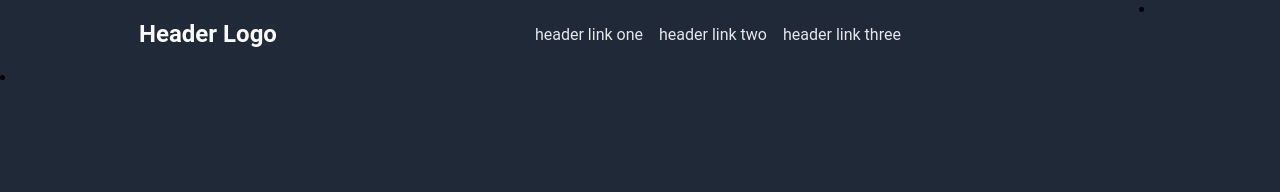
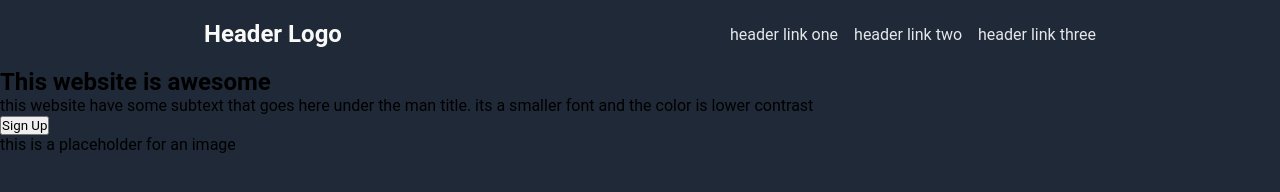
Before and after one commit to alexsiba/landing-page, a plain HTML site: page index.html in a window 1280 px wide. Drawn offline with Linux system fonts and the light colour scheme.

Commit message:
the main structure for the main page

```diff
--- a/index.html
+++ b/index.html
@@ -16,10 +16,21 @@
             <li>header link two</li>
             <li>header link three</li>
           </ul>
-          <li></li>
         </nav>
       </div>
-      <li></li>
+      <div class="main">
+        <div class="main-text">
+          <h2>This website is awesome</h2>
+          <p>
+            this website have some subtext that goes here under the man title.
+            its a smaller font and the color is lower contrast
+          </p>
+          <button>Sign Up</button>
+        </div>
+        <div class="main-img">
+          <p>this is a placeholder for an image</p>
+        </div>
+      </div>
     </section>
   </body>
 </html>
```
